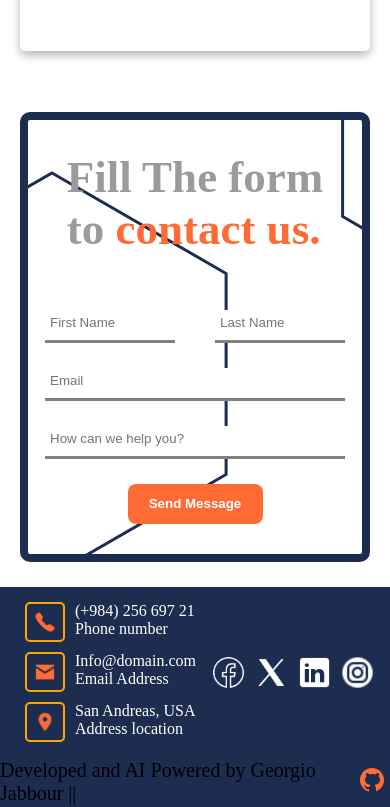
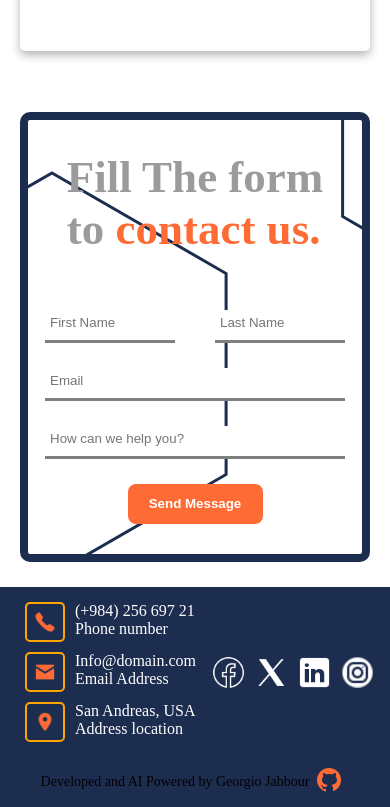
Before and after one commit to GeorgioIO/engineering-consultancy, a plain HTML site: page index.html in a window 390 px wide. Shown: the part 2538-3345 px from the top of the page. Drawn offline with Linux system fonts and the light colour scheme.

Commit message:
Bug fixes

```diff
--- a/index.html
+++ b/index.html
@@ -221,7 +221,7 @@
         </div>
     </footer>
     <div class="developer">
-        <p>Developed and AI Powered by Georgio Jabbour || </p>
+        <p>Developed and AI Powered by Georgio Jabbour</p>
         <div class="github-container">
             <a href="https://github.com/GeorgioIO"><img src="./images/github-logo.png" alt="github logo"></a>
         </div>
--- a/styles/styles.css
+++ b/styles/styles.css
@@ -648,10 +648,12 @@ form h1
         justify-content: center;
         align-items: center;
         background-color: var(--developer-section-bgcolor);
+        padding: 10px;
     }
 
     .developer p{
         font-size: 20px;
+        text-wrap: nowrap;
     }
 
     .developer .github-container
@@ -1115,6 +1117,11 @@ form h1
         width: 100%;
     }
 
+    /* ------ DEVELOPER ------ */
+
+    .developer p{
+        font-size: 18px;
+    }
 
 }
 
@@ -1146,6 +1153,13 @@ form h1
     {
         width: 45%;
     }
+
+     /* ------ DEVELOPER ------ */
+
+     .developer p{
+        font-size: 14px;
+    }
+
 
 }
 
@@ -1294,4 +1308,10 @@ form h1
         height: 190px;
     }
 
+     /* ------ DEVELOPER ------ */
+
+     .developer p{
+        font-size: 12px;
+    }
+
 }
```
